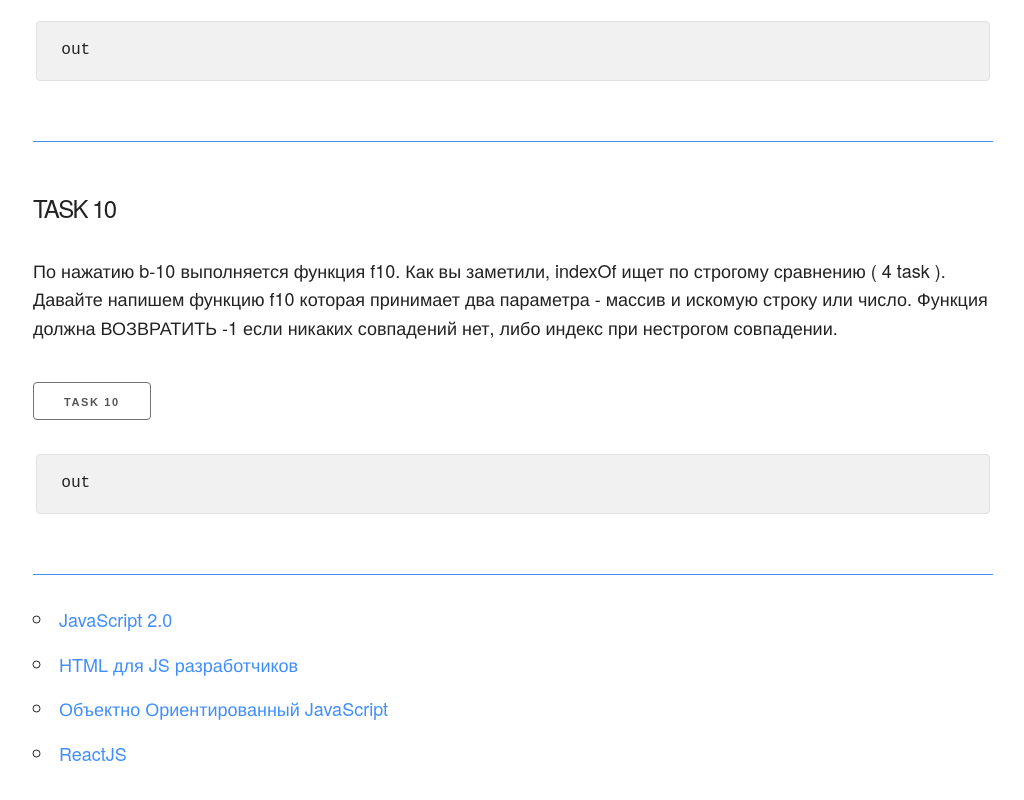
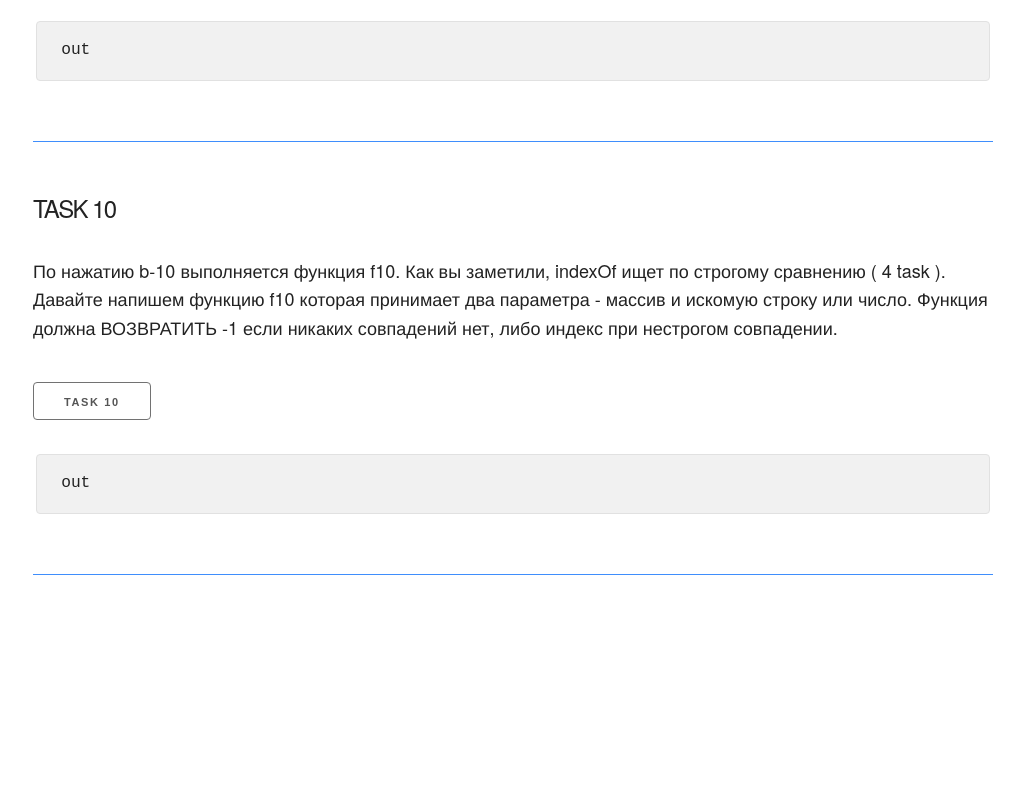
Before and after one commit to code-galaxy/JavaScript, a plain HTML site: page Course JS Array Methods/unit_01 - IndexOf/unit_01.html in a window 1280 px wide. Shown: the part 3872-4672 px from the top of the page, without its empty margins (127-1151 px from the left). After the commit the page ends 4485 px from the top, so only its background shows below. Drawn offline with Linux system fonts and the light colour scheme.

Commit message:
Update unit_01.html

```diff
--- a/Course JS Array Methods/unit_01 - IndexOf/unit_01.html
+++ b/Course JS Array Methods/unit_01 - IndexOf/unit_01.html
@@ -107,14 +107,6 @@
             <button class="b-10">Task 10</button>
             <pre><code><div class="out-10 out">out</div></code></pre>
         </section>
-        <div class="courses">
-            <ul>
-                <li><a href="https://itgid.info/course/javascript-2">JavaScript 2.0</a></li>
-                <li><a href="https://itgid.info/course/html">HTML для JS разработчиков</a></li>
-                <li><a href="https://itgid.info/course/object-js">Объектно Ориентированный JavaScript</a></li>
-                <li><a href="https://itgid.info/course/reactjs">ReactJS</a></li>
-            </ul>
-        </div>
     </div>
     <script src="unit_01.js"></script>
 </body>
```
